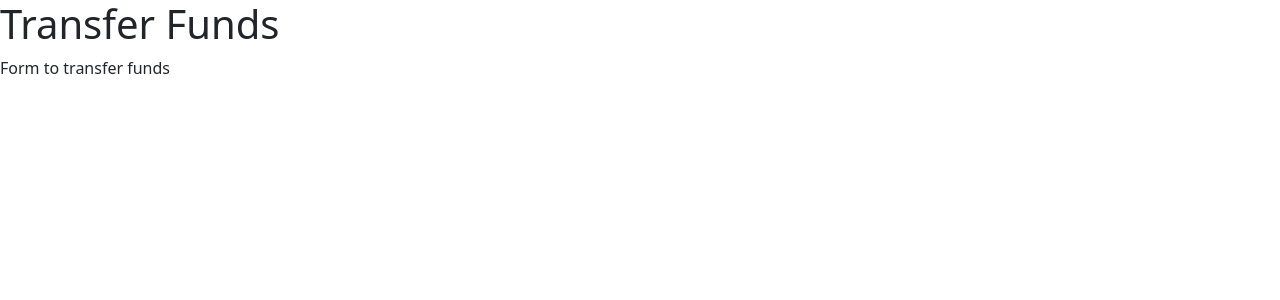
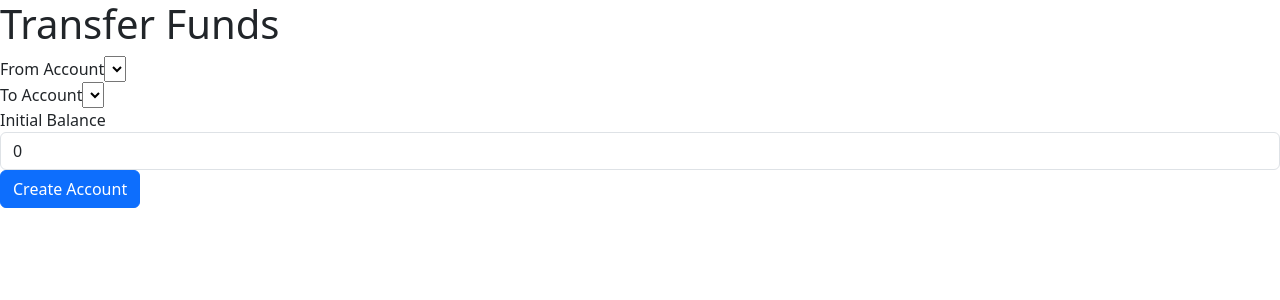
Before and after one commit to Aaron-Hoffman/transactions-app, an Angular app: page /transfer-funds in a window 1280 px wide. Shown: the top 300 px of the page. Built offline with nearby package versions, Linux system fonts and the light colour scheme.

Commit message:
Create transfer funds form

```diff
--- a/src/app/modules/shared/components/custom-button/custom-button.component.html
+++ b/src/app/modules/shared/components/custom-button/custom-button.component.html
@@ -1 +1 @@
-<button type="submit" class="btn" [ngClass]="{'btn-primary': accountType === 'chequing', 'btn-success': accountType === 'savings', 'disabled': !valid}">Create Account</button>
+<button type="submit" class="btn" [ngClass]="{'btn-primary': accountType === 'chequing' || accountType === '', 'btn-success': accountType === 'savings', 'disabled': !valid}">Create Account</button>
--- a/src/app/modules/transaction-history/components/transaction-history/transaction-history.component.ts
+++ b/src/app/modules/transaction-history/components/transaction-history/transaction-history.component.ts
@@ -1,12 +1,17 @@
 import { Component } from '@angular/core';
+import { TransactionService } from '../../../../services/transaction.service';
 
 @Component({
   selector: 'app-transaction-history',
   standalone: true,
   imports: [],
+  providers: [TransactionService],
   templateUrl: './transaction-history.component.html',
   styleUrl: './transaction-history.component.scss'
 })
 export class TransactionHistoryComponent {
-  // Should fetch all transactions
+  constructor(private transactionService: TransactionService) {}
+
+  accounts = this.transactionService.getAllAccounts();
+  // Should provide a dropdown to select an account and display all transactions for the selected account
 }
--- a/src/app/modules/transfer-funds/components/transfer-funds/transfer-funds.component.html
+++ b/src/app/modules/transfer-funds/components/transfer-funds/transfer-funds.component.html
@@ -1,2 +1,20 @@
 <h1>Transfer Funds</h1>
-<p>Form to transfer funds</p>
+<form [formGroup]="transferForm" (ngSubmit)="onSubmit()">
+    <div class="form-group">
+        <label for="from">From Account</label>
+        <select name="from" id="from" formControlName="from">
+            <option *ngFor="let account of accounts;" [value]="account.id">{{ account.name}} - {{ account.type }} - {{ account.balance }}</option>
+        </select>
+    </div>
+    <div class="form-group">
+        <label for="to">To Account</label>
+        <select name="to" id="to" formControlName="to">
+            <option *ngFor="let account of accounts;" [value]="account.id">{{ account.name}} - {{ account.type }} - {{ account.balance }}</option>
+        </select>
+    </div>
+    <div class="form-group">
+        <label for="amount">Initial Balance</label>
+        <input type="number" id="amount" formControlName="amount" class="form-control">
+    </div>
+    <app-custom-button [valid]="transferForm.valid"></app-custom-button>
+</form>
--- a/src/app/modules/transfer-funds/components/transfer-funds/transfer-funds.component.ts
+++ b/src/app/modules/transfer-funds/components/transfer-funds/transfer-funds.component.ts
@@ -1,13 +1,41 @@
 import { Component } from '@angular/core';
+import { TransactionService } from '../../../../services/transaction.service';
+import { CommonModule } from '@angular/common';
+import { FormBuilder, ReactiveFormsModule, Validators } from '@angular/forms';
+import { SharedModule } from '../../../shared/shared.module';
 
 @Component({
   selector: 'app-transfer-funds',
   standalone: true,
-  imports: [],
+  imports: [CommonModule, ReactiveFormsModule, SharedModule],
+  providers: [TransactionService],
   templateUrl: './transfer-funds.component.html',
   styleUrl: './transfer-funds.component.scss'
 })
 export class TransferFundsComponent {
-  // Should fetch all accounts
+  constructor(private formBuilder: FormBuilder, private transactionService: TransactionService) {}
+
+  accounts = this.transactionService.getAllAccounts();
   // Form should use transaction service to update accounts after transfer
+  transferForm = this.formBuilder.group({
+    from: ['', []],
+    to: ['', []],
+    amount: [0, []],
+  })
+
+  onSubmit() {
+    // const { name, type, balance } = this.accountForm.value;
+
+    // const formData: AccountCreateInput = {
+    //   name: name || '',
+    //   type: type || '',
+    //   balance: balance || 0
+    // }
+
+    // const createdAccount = this.transactionService.createAccount(formData)
+    // this.accounts = this.transactionService.getAllAccounts();
+    // console.log(createdAccount);
+    // console.log(this.accounts)
+    console.log('hello')
+  }
 }
--- a/src/app/services/transaction.service.ts
+++ b/src/app/services/transaction.service.ts
@@ -30,42 +30,37 @@ export class TransactionService {
   }
 
   // Transfer Funds Method
-  // transferFunds(fromAccount: Account, toAccount: Account, amount: number) {
-  //   const fromTransaction: Transaction = {
-  //     id: fromAccount.transactions.length + 1,
-  //     account: fromAccount,
-  //     amount: -amount
-  //   }
+  transferFunds(fromAccount: Account, toAccount: Account, amount: number) {
+    const fromTransaction: Transaction = {
+      id: fromAccount.transactions.length + 1,
+      account: fromAccount,
+      amount: -amount
+    }
 
-  //   const toTransaction: Transaction = {
-  //     id: toAccount.transactions.length + 1,
-  //     account: fromAccount,
-  //     amount: amount
-  //   }
+    const toTransaction: Transaction = {
+      id: toAccount.transactions.length + 1,
+      account: fromAccount,
+      amount: amount
+    }
 
-  //   fromAccount.balance -= amount;
-  //   fromAccount.transactions = [...fromAccount.transactions, fromTransaction]
-  //   toAccount.balance += amount;
-  //   toAccount.transactions = [...toAccount.transactions, toTransaction]
+    fromAccount.balance -= amount;
+    fromAccount.transactions = [...fromAccount.transactions, fromTransaction]
+    toAccount.balance += amount;
+    toAccount.transactions = [...toAccount.transactions, toTransaction]
 
-  //   const fromAccountIndex: number = this.accounts.findIndex(account => account.id == fromAccount.id)
-  //   const toAccountIndex: number = this.accounts.findIndex(account => account.id == toAccount.id)
+    const existingAccounts = JSON.parse(localStorage.getItem('accounts') || "[]");
+    const fromAccountIndex: number = existingAccounts.findIndex((account: Account) => account.id == fromAccount.id)
+    const toAccountIndex: number = existingAccounts.findIndex((account: Account) => account.id == toAccount.id)
 
-  //   this.accounts[fromAccountIndex] = fromAccount;
-  //   this.accounts[toAccountIndex] = toAccount;
+    existingAccounts[fromAccountIndex] = fromAccount;
+    existingAccounts[toAccountIndex] = toAccount;
+    localStorage.setItem('accounts', JSON.stringify(existingAccounts))
 
-  //   return
-  // }
+    return
+  }
 
   // Get All Accounts Method
   getAllAccounts(): Account[] {
     return JSON.parse(localStorage.getItem('accounts') || "[]");
   }
-
-  // Get Account By Id Method -- Not sure if I need this yet
-
-  // Get all transactions Method -- Don't think I need this
-//   getAccountTransactions(accountAccount): Transaction[] {
-//     return this.transactions;
-//   }
 }
```
